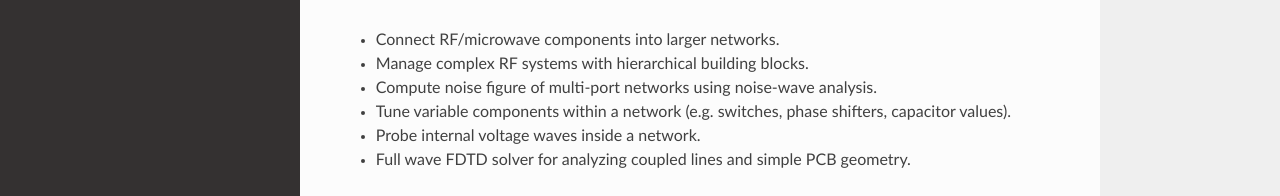
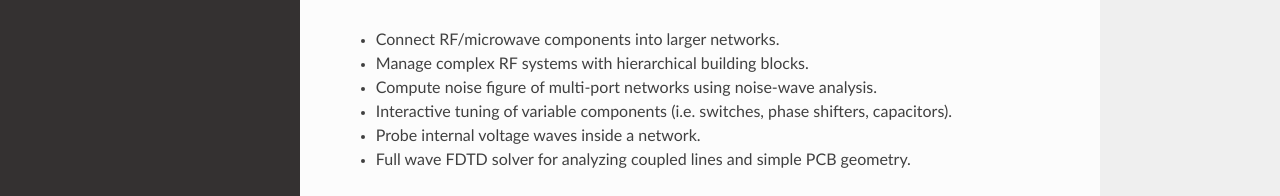
Before and after one commit to ricklyon/rfnetwork, a Sphinx documentation site: the page built from docs/index.rst, in a window 1280 px wide and 1073 px high. Shown: the part 408-604 px from the top of the window. Built offline with Sphinx 7.4.7 and the Read the Docs theme 3.1.0, drawn with Linux system fonts in a browser that asks for light colours; pages that are not in the unit, such as notebooks, are missing from menus; grey boxes are pictures that could not be loaded.

```diff
--- a/docs/index.rst
+++ b/docs/index.rst
@@ -20,13 +28,13 @@ Features
 * Connect RF/microwave components into larger networks.
 * Manage complex RF systems with hierarchical building blocks.
 * Compute noise figure of multi-port networks using noise-wave analysis.
-* Tune variable components within a network (e.g. switches, phase shifters, capacitor values).
+* Interactive tuning of variable components (i.e. switches, phase shifters, capacitors).
 * Probe internal voltage waves inside a network.
 * Full wave FDTD solver for analyzing coupled lines and simple PCB geometry.
 
-.. toctree::
-   :maxdepth: 2
-   :caption: Contents:
 
-   api/index
-   auto_examples/index
+.. include:: auto_examples/index.rst
+   :start-after: :orphan:
+   :end-before: .. toctree::
+
+.. include:: api/index.rst
```
Also changed, not shown: other parts of docs/index.rst (+8 -0 lines), README.md (renamed from README.rst, +16 -13 lines), 2 other files.
